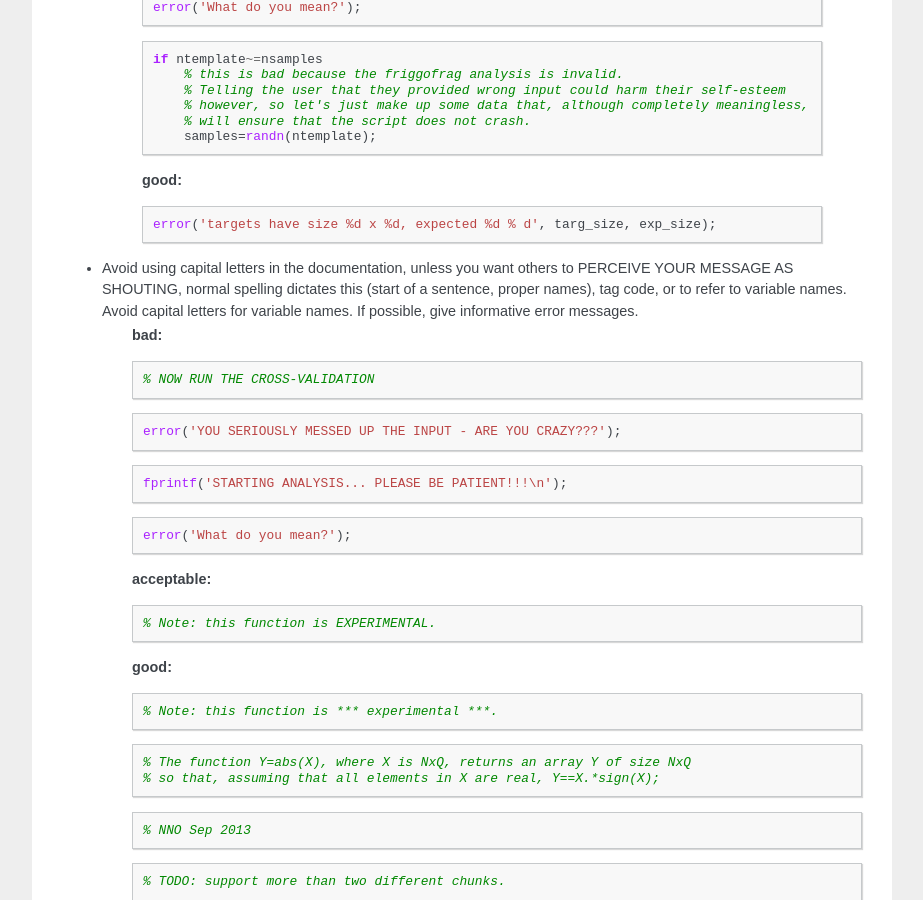
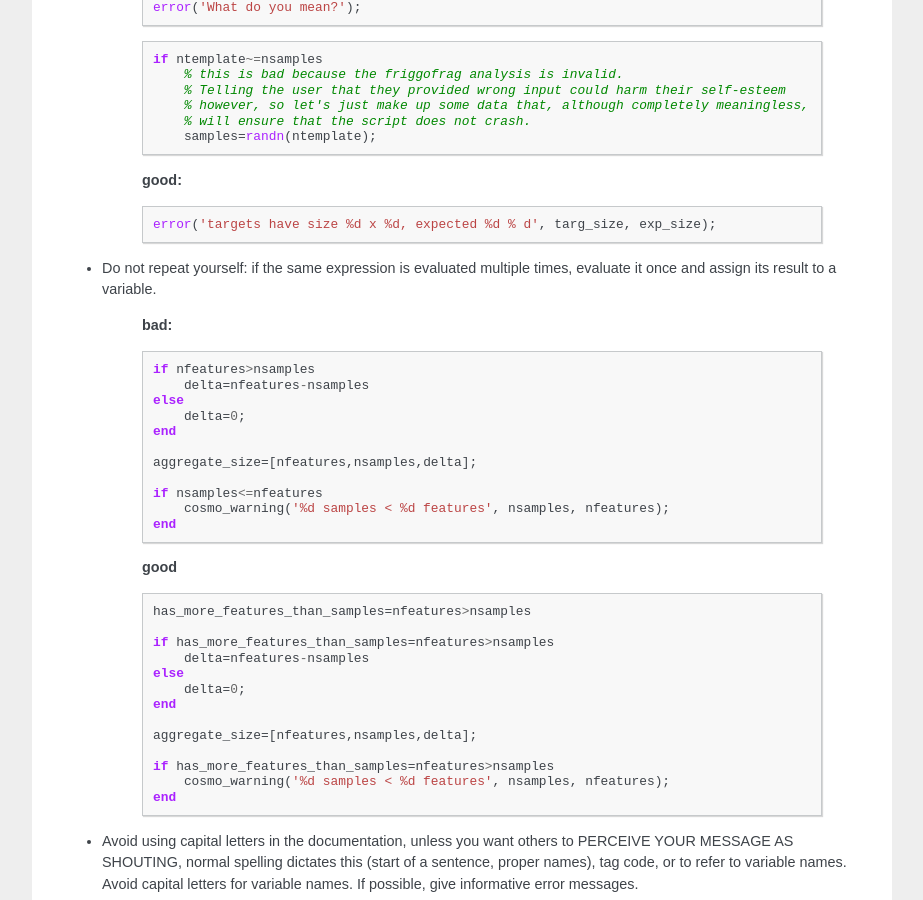
Before and after one commit to CoSMoMVPA/CoSMoMVPA, a Sphinx documentation site: the page built from doc/source/contribute.rst, in a window 1280 px wide and 900 px high, scrolled down 7067 px. Shown: the whole window, without its empty margins (198-1121 px from the left). Built offline with Sphinx 7.4.7, drawn with Linux system fonts in a browser that asks for light colours; pages that are not in the unit, such as notebooks, are missing from menus.

Commit message:
WEB: illustrate DRY

```diff
--- a/doc/source/contribute.rst
+++ b/doc/source/contribute.rst
@@ -323,6 +323,41 @@ The following are guidelines, intended to improve:
 
         error('targets have size %d x %d, expected %d % d', targ_size, exp_size);
 
+- Do not repeat yourself: if the same expression is evaluated multiple times, evaluate it once and assign its result to a variable.
+
+    **bad:**
+
+    .. code-block:: matlab
+
+        if nfeatures>nsamples
+            delta=nfeatures-nsamples
+        else
+            delta=0;
+        end
+
+        aggregate_size=[nfeatures,nsamples,delta];
+
+        if nsamples<=nfeatures
+            cosmo_warning('%d samples < %d features', nsamples, nfeatures);
+        end
+
+    **good**
+
+    .. code-block:: matlab
+
+        has_more_features_than_samples=nfeatures>nsamples
+
+        if has_more_features_than_samples=nfeatures>nsamples
+            delta=nfeatures-nsamples
+        else
+            delta=0;
+        end
+
+        aggregate_size=[nfeatures,nsamples,delta];
+
+        if has_more_features_than_samples=nfeatures>nsamples
+            cosmo_warning('%d samples < %d features', nsamples, nfeatures);
+        end
 
 - Avoid using capital letters in the documentation, unless you want others to PERCEIVE YOUR MESSAGE AS SHOUTING, normal spelling dictates this (start of a sentence, proper names), tag code, or to refer to variable names. Avoid capital letters for variable names. If possible, give informative error messages.
     **bad:**
```
